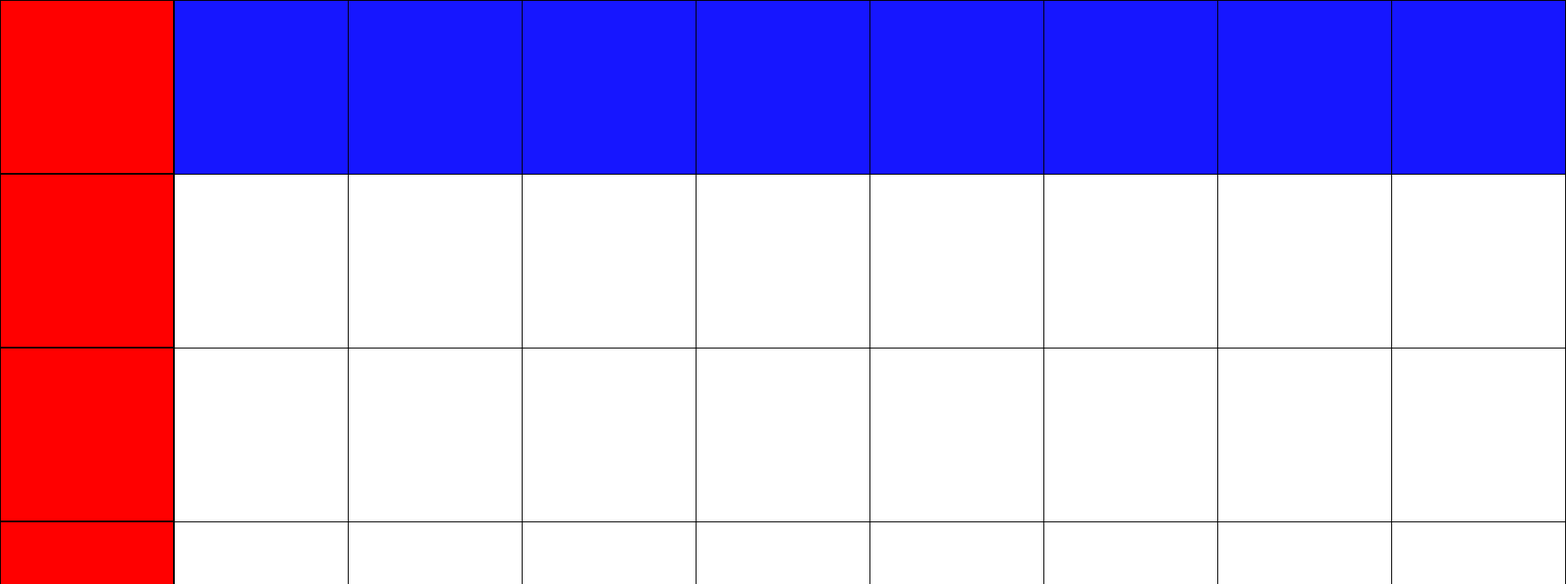
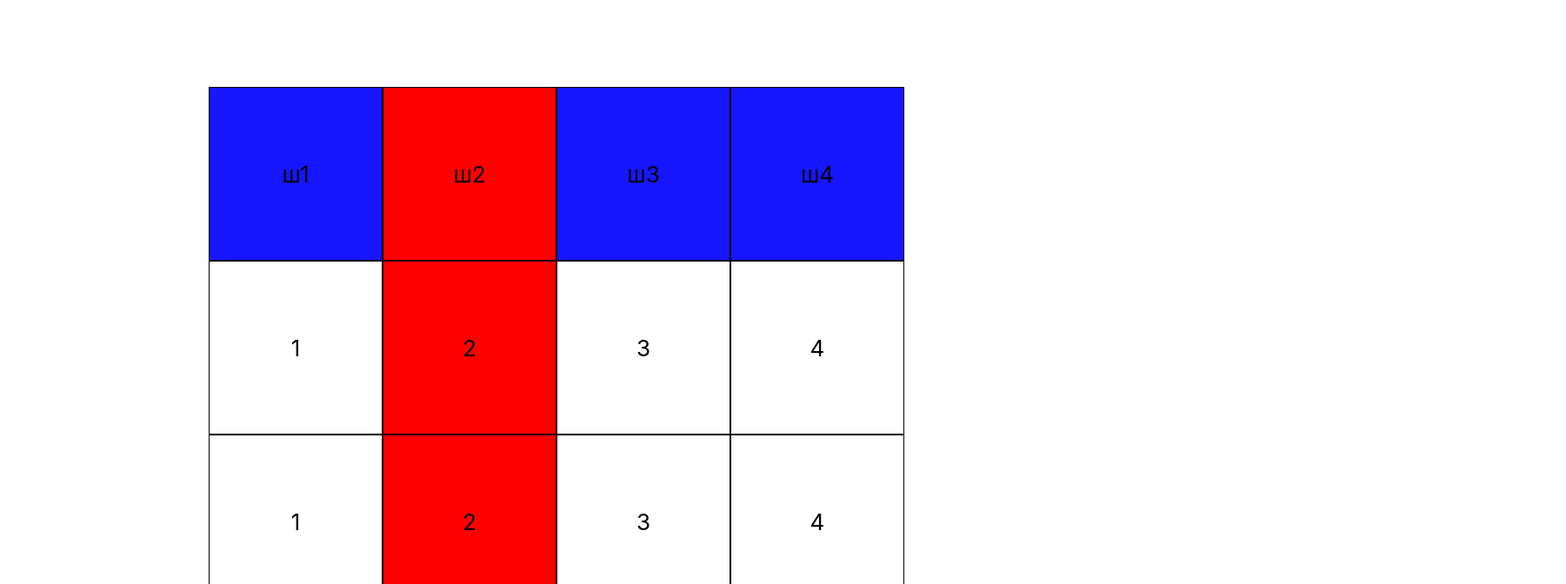
Before and after one commit to Yarcrazy/react, a React (Create React App) app: page / in a window 1280 px wide. Shown: the top 672 px of the page at 87% size, 1801 px wide, since content can reach past the window. Built offline with nearby package versions, Linux system fonts and the light colour scheme.

Commit message:
5 рендер через реакт

```diff
--- a/public/index.html
+++ b/public/index.html
@@ -39,129 +39,6 @@
 	To begin the development, run `npm start` or `yarn start`.
 	To create a production bundle, use `npm run build` or `yarn build`.
 -->
-<div id="table">
-	<div class="row" id="row-header">
-		<div class="cell c-1"></div>
-		<div class="cell c-2"></div>
-		<div class="cell c-3"></div>
-		<div class="cell c-4"></div>
-		<div class="cell c-5"></div>
-		<div class="cell c-6"></div>
-		<div class="cell c-7"></div>
-		<div class="cell c-8"></div>
-		<div class="cell c-9"></div>
-		<div class="cell c-10"></div>
-	</div>
-	<div class="table-body">
-		<div class="row">
-			<div class="cell c-1"></div>
-			<div class="cell c-2"></div>
-			<div class="cell c-3"></div>
-			<div class="cell c-4"></div>
-			<div class="cell c-5"></div>
-			<div class="cell c-6"></div>
-			<div class="cell c-7"></div>
-			<div class="cell c-8"></div>
-			<div class="cell c-9"></div>
-			<div class="cell c-10"></div>
-		</div>
-		<div class="row">
-			<div class="cell c-1"></div>
-			<div class="cell c-2"></div>
-			<div class="cell c-3"></div>
-			<div class="cell c-4"></div>
-			<div class="cell c-5"></div>
-			<div class="cell c-6"></div>
-			<div class="cell c-7"></div>
-			<div class="cell c-8"></div>
-			<div class="cell c-9"></div>
-			<div class="cell c-10"></div>
-		</div>
-		<div class="row">
-			<div class="cell c-1"></div>
-			<div class="cell c-2"></div>
-			<div class="cell c-3"></div>
-			<div class="cell c-4"></div>
-			<div class="cell c-5"></div>
-			<div class="cell c-6"></div>
-			<div class="cell c-7"></div>
-			<div class="cell c-8"></div>
-			<div class="cell c-9"></div>
-			<div class="cell c-10"></div>
-		</div>
-		<div class="row">
-			<div class="cell c-1"></div>
-			<div class="cell c-2"></div>
-			<div class="cell c-3"></div>
-			<div class="cell c-4"></div>
-			<div class="cell c-5"></div>
-			<div class="cell c-6"></div>
-			<div class="cell c-7"></div>
-			<div class="cell c-8"></div>
-			<div class="cell c-9"></div>
-			<div class="cell c-10"></div>
-		</div>
-		<div class="row">
-			<div class="cell c-1"></div>
-			<div class="cell c-2"></div>
-			<div class="cell c-3"></div>
-			<div class="cell c-4"></div>
-			<div class="cell c-5"></div>
-			<div class="cell c-6"></div>
-			<div class="cell c-7"></div>
-			<div class="cell c-8"></div>
-			<div class="cell c-9"></div>
-			<div class="cell c-10"></div>
-		</div>
-		<div class="row">
-			<div class="cell c-1"></div>
-			<div class="cell c-2"></div>
-			<div class="cell c-3"></div>
-			<div class="cell c-4"></div>
-			<div class="cell c-5"></div>
-			<div class="cell c-6"></div>
-			<div class="cell c-7"></div>
-			<div class="cell c-8"></div>
-			<div class="cell c-9"></div>
-			<div class="cell c-10"></div>
-		</div>
-		<div class="row">
-			<div class="cell c-1"></div>
-			<div class="cell c-2"></div>
-			<div class="cell c-3"></div>
-			<div class="cell c-4"></div>
-			<div class="cell c-5"></div>
-			<div class="cell c-6"></div>
-			<div class="cell c-7"></div>
-			<div class="cell c-8"></div>
-			<div class="cell c-9"></div>
-			<div class="cell c-10"></div>
-		</div>
-		<div class="row">
-			<div class="cell c-1"></div>
-			<div class="cell c-2"></div>
-			<div class="cell c-3"></div>
-			<div class="cell c-4"></div>
-			<div class="cell c-5"></div>
-			<div class="cell c-6"></div>
-			<div class="cell c-7"></div>
-			<div class="cell c-8"></div>
-			<div class="cell c-9"></div>
-			<div class="cell c-10"></div>
-		</div>
-		<div class="row">
-			<div class="cell c-1"></div>
-			<div class="cell c-2"></div>
-			<div class="cell c-3"></div>
-			<div class="cell c-4"></div>
-			<div class="cell c-5"></div>
-			<div class="cell c-6"></div>
-			<div class="cell c-7"></div>
-			<div class="cell c-8"></div>
-			<div class="cell c-9"></div>
-			<div class="cell c-10"></div>
-		</div>
-	</div>
 </div>
 </body>
 </html>
--- /dev/null
+++ b/src/App.js
@@ -0,0 +1,10 @@
+import React from 'react';
+import TestTable from "./TestTable";
+
+function App() {
+  return (
+    <TestTable/>
+  );
+}
+
+export default App;
--- a/src/Table.js
+++ b/src/Table.js
@@ -2,10 +2,36 @@ import * as React from "react/cjs/react.development";
 
 class Table extends React.Component {
 
+  render() {
+    const rows = [];
+    let className = '';
 
-  render() {
+    if (typeof this.props.children === "string") {
+      rows.push(this.props.children);
+      className += 'c-' + (this.props.num + 1) + ' ';
+    } else if (Array.isArray(this.props.children)) {
+      rows.push(
+          this.props.children.map((el, i) => {
+            return <Table className={el.type}
+                          isFixed={el.props.className}
+                          key={i}
+                          num={i}>{el.props.children}</Table>;
+          })
+      );
+    } else {
+      rows.push(
+        <React.Fragment key={'0'}>
+          <Table className={this.props.children.type}
+                 isFixed={this.props.children.props.className}
+                 key={this.props.children.type.length}>{this.props.children.props.children}</Table>
+        </React.Fragment>
+      );
+    }
+
+    className += this.props.className + ' ' + (this.props.isFixed ? this.props.isFixed : '');
     return (
-      <div>
+      <div className={className}>
+        {rows}
       </div>
     );
   }
--- /dev/null
+++ b/src/TestTable.js
@@ -0,0 +1,57 @@
+import React from 'react';
+import Table from "./Table";
+
+export default function TestTable() {
+  return (
+    <Table className={'table'}>
+      <thead>
+      <tr className={'row-fixed'}>
+        <th>ш1</th>
+        <th className={'col-fixed'}>ш2</th>
+        <th>ш3</th>
+        <th>ш4</th>
+        <th>ш5</th>
+        <th>ш6</th>
+        <th>ш7</th>
+        <th>ш8</th>
+        <th>ш9</th>
+      </tr>
+      </thead>
+      <tbody>
+      <tr>
+        <td>1</td>
+        <td className={'col-fixed'}>2</td>
+        <td>3</td>
+        <td>4</td>
+        <td>5</td>
+        <td>6</td>
+        <td>7</td>
+        <td>8</td>
+        <td>9</td>
+      </tr>
+      <tr>
+        <td>1</td>
+        <td className={'col-fixed'}>2</td>
+        <td>3</td>
+        <td>4</td>
+        <td>5</td>
+        <td>6</td>
+        <td>7</td>
+        <td>8</td>
+        <td>9</td>
+      </tr>
+      <tr>
+        <td>1</td>
+        <td className={'col-fixed'}>2</td>
+        <td>3</td>
+        <td>4</td>
+        <td>5</td>
+        <td>6</td>
+        <td>7</td>
+        <td>8</td>
+        <td>9</td>
+      </tr>
+      </tbody>
+    </Table>
+  )
+}
--- a/src/index.css
+++ b/src/index.css
@@ -7,39 +7,37 @@ body {
 code {
   font-family: source-code-pro, Menlo, Monaco, Consolas, "Courier New", monospace;
 }
-#table {
-  display: table;
-  border-collapse: collapse;
+.table {
+  margin: 100px auto;
+  max-width: 100vh;
+  max-height: 100vh;
+  overflow: scroll;
 }
-.cell {
+.table::-webkit-scrollbar {
+  display: none;
+}
+.td,
+.th {
   display: table-cell;
+  text-align: center;
+  vertical-align: middle;
+  font-size: 26px;
   height: 200px;
   min-width: 200px;
   border: black solid 1px;
   box-sizing: border-box;
 }
-.c-1 {
+.col-fixed {
   background-color: red;
-}
-.col-fixed {
-  position: fixed;
-}
-.row {
-  display: table-row;
-  overflow-x: scroll;
-  min-width: 100%;
-}
-.row::-webkit-scrollbar {
-  display: none;
+  position: relative;
 }
 .row-fixed {
-  position: fixed;
+  position: relative;
+  background-color: #1616ff;
+  width: fit-content;
+  z-index: 2;
 }
-#row-header {
-  background-color: #1616ff;
-}
-.table-body {
-  position: absolute;
-  top: 200px;
+.tbody {
+  position: relative;
 }
 /*# sourceMappingURL=index.css.map */
--- a/src/index.js
+++ b/src/index.js
@@ -1,23 +1,6 @@
 import React from 'react';
 import ReactDOM from 'react-dom';
 import './index.css';
-import Table from './Table';
+import App from './App';
 
-let rowHeader = document.getElementById("row-header");
-let cellsFixed = document.getElementsByClassName("c-1");
-window.addEventListener("scroll", function () {
-  if (this.pageYOffset > 0) {
-    rowHeader.classList.add("row-fixed");
-    rowHeader.style.cssText = "left: -" + this.pageXOffset + "px;";
-  } else {
-    rowHeader.classList.remove("row-fixed");
-  }
-
-  for (let i = 0; i < cellsFixed.length; i++) {
-    let cell = cellsFixed[i];
-    cell.style.cssText = "top: " + (i * cell.offsetHeight - this.pageYOffset) + "px;";
-    cell.classList.add("col-fixed");
-  }
-});
-
-ReactDOM.render(<Table />, document.getElementById('root'));
+ReactDOM.render(<App/>, document.getElementById('root'));
--- a/src/index.less
+++ b/src/index.less
@@ -14,45 +14,39 @@ code {
   monospace;
 }
 
-#table {
-  display: table;
-  border-collapse: collapse;
+.table {
+  margin: 100px auto;
+  max-width: 100vh;
+  max-height: 100vh;
+  overflow: scroll;
+  &::-webkit-scrollbar {
+    display: none;
+  }
 }
 
-.cell {
+.td, .th {
   display: table-cell;
+  text-align: center;
+  vertical-align: middle;
+  font-size: 26px;
   height: @cell-height;
   min-width: @cell-width;
   border: black solid 1px;
   box-sizing: border-box;
 }
 
-.c-1 {
+.col-fixed {
   background-color: red;
-}
-
-.col-fixed {
-  position: fixed;
-}
-
-.row {
-  display: table-row;
-  overflow-x: scroll;
-  min-width: 100%;
-  &::-webkit-scrollbar {
-    display: none;
-  }
+  position: relative;
 }
 
 .row-fixed {
-  position: fixed;
+  position: relative;
+  background-color: #1616ff;
+  width: fit-content;
+  z-index: 2;
 }
 
-#row-header {
-  background-color: #1616ff;
+.tbody {
+  position: relative;
 }
-
-.table-body {
-  position: absolute;
-  top: @cell-height;
-}
```
Also changed, not shown: 17 other files (tests, documents, lock files or other folders).
